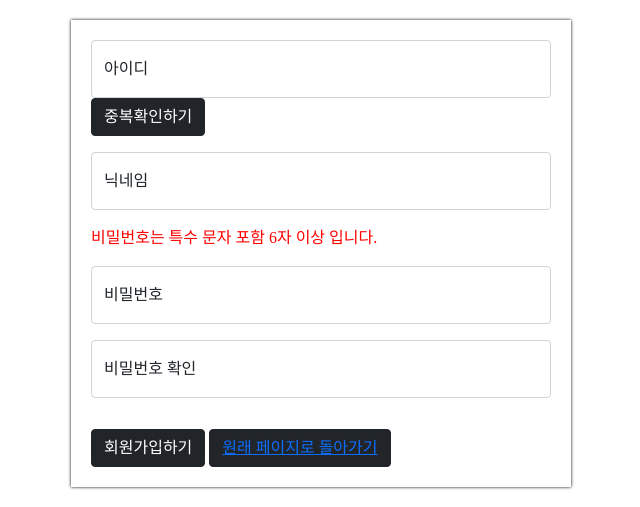
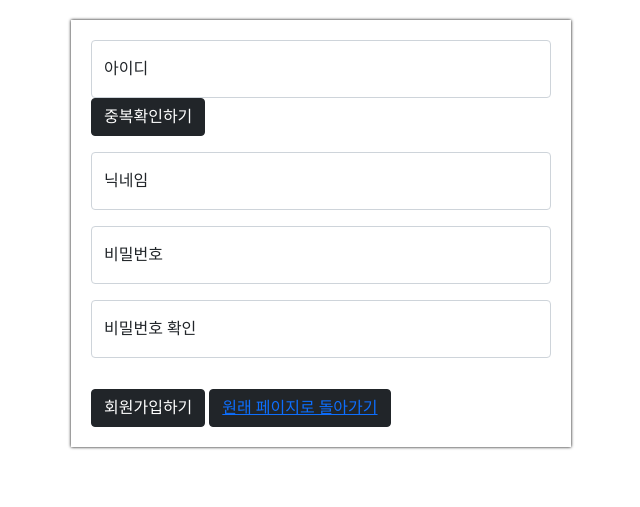
Before and after one commit to leesangwon1989/mini, a Flask app: page /signUp in a window 1280 px wide. Shown: the part 300-807 px from the top of the page, without its empty margins (319-959 px from the left). After the commit the page ends 750 px from the top, so only its background shows below. Run offline with Flask 2, Linux system fonts and the light colour scheme.

Commit message:
필요 없는 내용 삭제

```diff
--- a/templates/signUp.html
+++ b/templates/signUp.html
@@ -146,7 +146,7 @@
             <input class="form-control" placeholder="Leave a comment here" id="name" >
             <label for=" floatingTextarea2">닉네임</label>
         </div>
-        <p style="font-size:1em; color:red;"> 비밀번호는 특수 문자 포함 6자 이상 입니다.</p>
+{#        <p style="font-size:1em; color:red;"> 비밀번호는 특수 문자 포함 6자 이상 입니다.</p>#}
         <div class="form-floating mb-3">
             <input type="password" class="form-control" id="password" placeholder="url" >
             <label for="floatingInput">비밀번호</label>
```
